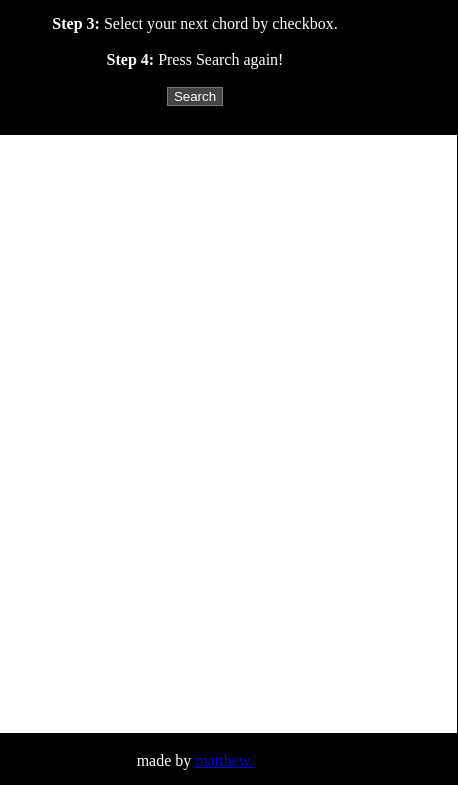
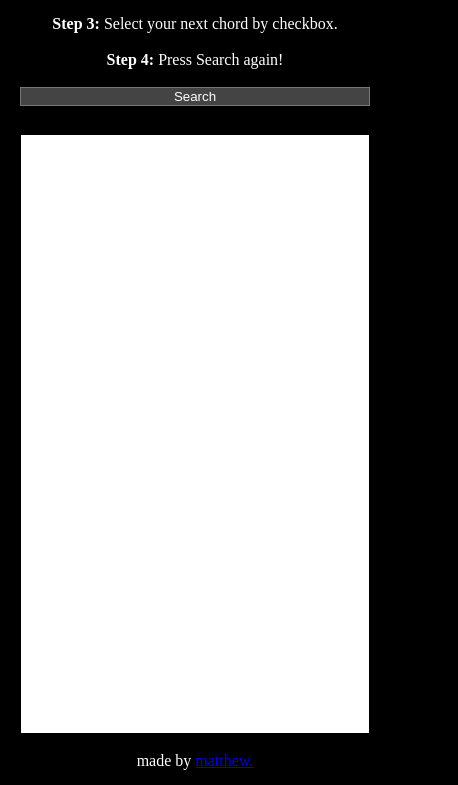
Before and after one commit to matthewjenifer/fif-finder-t2, a plain HTML site: page index.html in a window 390 px wide. Shown: the part 581-1366 px from the top of the page, 458 px wide, since content can reach past the window. Drawn offline with Linux system fonts and the light colour scheme.

Commit message:
now with RESPONSIVE checkboxes4

```diff
--- a/index.html
+++ b/index.html
@@ -45,9 +45,7 @@
         <button id="submit-button">Search</button>
         <br>
 
-        <div id="output-box"
-            style="width: 150%; height: 600px; border: 1px solid black; overflow-y: scroll; margin-top: 10px; padding: 10px;">
-
+        <div id="output-box" style="width: 100%; height: 600px; border: 1px solid black; overflow-y: scroll; margin-top: 10px; padding: 10px;">
         </div>
         <br>
         <p>made by <a href="https://www.fiverr.com/buddha_meansbiz/be-your-ghost-producer" target="_blank">matthew.</a>
--- a/styles.css
+++ b/styles.css
@@ -11,7 +11,7 @@
     margin-right: 10px; /* Adds spacing between checkbox and label */
     display: inline-block; /* Ensure checkbox is inline and visible */
     position: relative; /* Ensure it's positioned correctly */
-    z-index: 1; /* Make sure it's not covered by other elements */
+    z-index: 3; /* Make sure it's not covered by other elements */
 }
 
 
@@ -117,14 +117,19 @@ button:hover {
         align-items: flex-start;
     }
 
-    input[type="text"] {
+    input[type="text"], button {
         width: 100%;
     }
 
-    @media (max-width: 400px) {
-        #output-box {
-            min-height: 150px;
-            padding: 5px;
-        }
+    #output-box {
+        width: 100%;
+        max-width: 100%;
+        height: auto;
+        padding: 5px;
+        box-sizing: border-box;
+    }
+
+    .chord-checkbox {
+        margin-bottom: 10px; /* Adding margin for better spacing on mobile */
     }
 }
```
